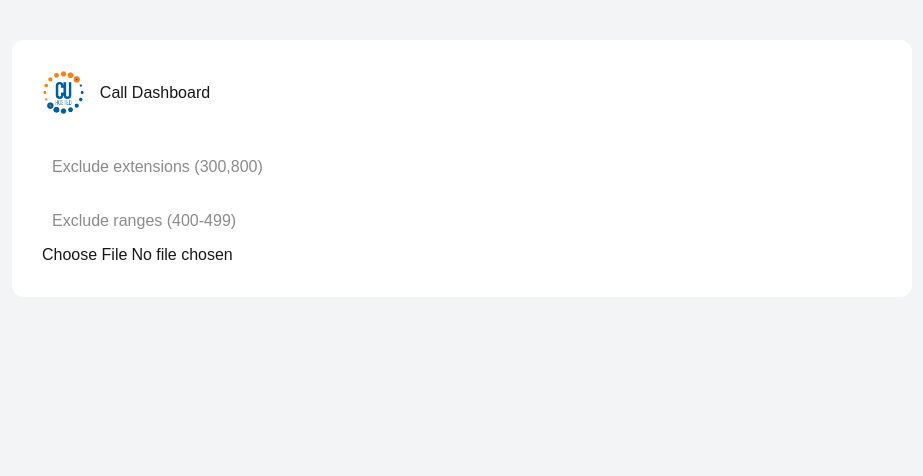
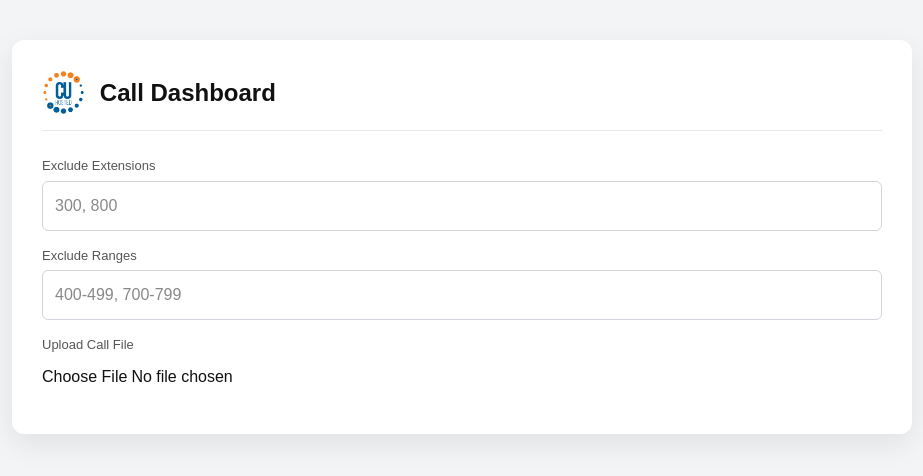
Before and after one commit to sjones-cuhosted/call-dashboard, a Next.js app: page / in a window 1280 px wide. Shown: the top 476 px of the page, without its empty margins (178-1101 px from the left). Built offline with nearby package versions, Linux system fonts and the light colour scheme.

Commit message:
Update page.tsx

```diff
--- a/app/page.tsx
+++ b/app/page.tsx
@@ -60,22 +60,18 @@ export default function Home() {
       if (ext && !isExcluded(ext, excludedList, rangeList)) {
         const date = row["Call Date"];
 
-        // Summary
         if (!summary[date]) summary[date] = { total: 0 };
         summary[date].total++;
 
-        // Detail
         detail.push({
           Date: date,
           Extension: ext
         });
 
-        // Voicemail
         if (disposition.toLowerCase().includes("vmail")) {
           vmCount++;
         }
 
-        // Callback tracking
         if (!callMap[caller]) {
           callMap[caller] = 1;
         } else {
@@ -117,41 +113,53 @@ export default function Home() {
     <div style={outer}>
       <div style={card}>
 
+        {/* HEADER */}
         <div style={header}>
           <img src="/logo.png" style={logo} />
-          <h1>Call Dashboard</h1>
+          <h1 style={title}>Call Dashboard</h1>
         </div>
 
-        {/* 🔥 STATS CARDS */}
+        {/* STATS */}
         {summaryData.length > 0 && (
           <div style={statsRow}>
-            <div style={statCard}>
-              <h3>Total</h3>
-              <p>{totalCalls}</p>
-            </div>
-            <div style={statCard}>
-              <h3>Voicemail</h3>
-              <p>{voicemails}</p>
-            </div>
-            <div style={statCard}>
-              <h3>Callbacks</h3>
-              <p>{callbacks}</p>
-            </div>
+            <Stat label="Total Calls" value={totalCalls} />
+            <Stat label="Voicemails" value={voicemails} />
+            <Stat label="Callbacks" value={callbacks} />
           </div>
         )}
 
-        <div style={{ marginTop: 20 }}>
-          <input placeholder="Exclude extensions (300,800)" onChange={e => setExcluded(e.target.value)} style={input} />
-          <input placeholder="Exclude ranges (400-499)" onChange={e => setRanges(e.target.value)} style={input} />
-          <input type="file" onChange={e => handleFile(e.target.files?.[0] as File)} />
+        {/* INPUTS */}
+        <div style={form}>
+          <Label text="Exclude Extensions" />
+          <input
+            placeholder="300, 800"
+            onChange={e => setExcluded(e.target.value)}
+            style={input}
+          />
+
+          <Label text="Exclude Ranges" />
+          <input
+            placeholder="400-499, 700-799"
+            onChange={e => setRanges(e.target.value)}
+            style={input}
+          />
+
+          <Label text="Upload Call File" />
+          <input
+            type="file"
+            onChange={e => handleFile(e.target.files?.[0] as File)}
+            style={fileInput}
+          />
         </div>
 
+        {/* DOWNLOAD */}
         {summaryData.length > 0 && (
           <button onClick={downloadExcel} style={button}>
-            Download Excel
+            Download Excel Report
           </button>
         )}
 
+        {/* TABLE */}
         {summaryData.length > 0 && (
           <table style={table}>
             <thead>
@@ -178,25 +186,118 @@ export default function Home() {
   );
 }
 
+/* COMPONENTS */
+
+function Stat({ label, value }: any) {
+  return (
+    <div style={statCard}>
+      <div style={statLabel}>{label}</div>
+      <div style={statValue}>{value}</div>
+    </div>
+  );
+}
+
+function Label({ text }: any) {
+  return <div style={label}>{text}</div>;
+}
+
 /* STYLES */
 
-const outer = { backgroundColor: "#f3f4f6", minHeight: "100vh", padding: 40 };
-const card = { maxWidth: 900, margin: "auto", background: "white", padding: 30, borderRadius: 12 };
-const header = { display: "flex", alignItems: "center", gap: 15 };
+const outer = {
+  backgroundColor: "#f3f4f6",
+  minHeight: "100vh",
+  padding: 40,
+};
+
+const card = {
+  maxWidth: 900,
+  margin: "auto",
+  background: "white",
+  padding: 30,
+  borderRadius: 12,
+  boxShadow: "0 10px 30px rgba(0,0,0,0.08)",
+};
+
+const header = {
+  display: "flex",
+  alignItems: "center",
+  gap: 15,
+  borderBottom: "1px solid #e5e7eb",
+  paddingBottom: 15,
+};
+
 const logo = { height: 45 };
 
-const statsRow = { display: "flex", gap: 15, marginTop: 20 };
+const title = {
+  margin: 0,
+  color: "#111",
+  fontSize: 24,
+  fontWeight: 600,
+};
+
+const statsRow = {
+  display: "flex",
+  gap: 15,
+  marginTop: 20,
+};
+
 const statCard = {
   flex: 1,
   background: "#f9fafb",
+  border: "1px solid #e5e7eb",
   padding: 15,
-  borderRadius: 8,
-  textAlign: "center" as const
+  borderRadius: 10,
 };
 
-const input = { width: "100%", padding: 10, marginTop: 10 };
-const button = { marginTop: 15, padding: 10 };
+const statLabel = { fontSize: 13, color: "#666" };
+const statValue = { fontSize: 22, fontWeight: "bold", color: "#111" };
 
-const table = { width: "100%", marginTop: 20 };
-const th = { textAlign: "left" as const };
-const td = {};
+const form = { marginTop: 25 };
+
+const label = {
+  fontSize: 13,
+  color: "#555",
+  marginBottom: 5,
+};
+
+const input = {
+  width: "100%",
+  padding: 12,
+  marginBottom: 15,
+  borderRadius: 6,
+  border: "1px solid #d1d5db",
+  color: "#111",
+};
+
+const fileInput = {
+  marginTop: 5,
+  marginBottom: 15,
+  color: "#111",
+};
+
+const button = {
+  marginTop: 10,
+  padding: "12px 18px",
+  background: "#2563eb",
+  color: "white",
+  border: "none",
+  borderRadius: 6,
+  cursor: "pointer",
+};
+
+const table = {
+  width: "100%",
+  marginTop: 20,
+  borderCollapse: "collapse" as const,
+};
+
+const th = {
+  textAlign: "left" as const,
+  borderBottom: "2px solid #e5e7eb",
+  padding: 10,
+};
+
+const td = {
+  padding: 10,
+  borderBottom: "1px solid #f1f1f1",
+};
```
